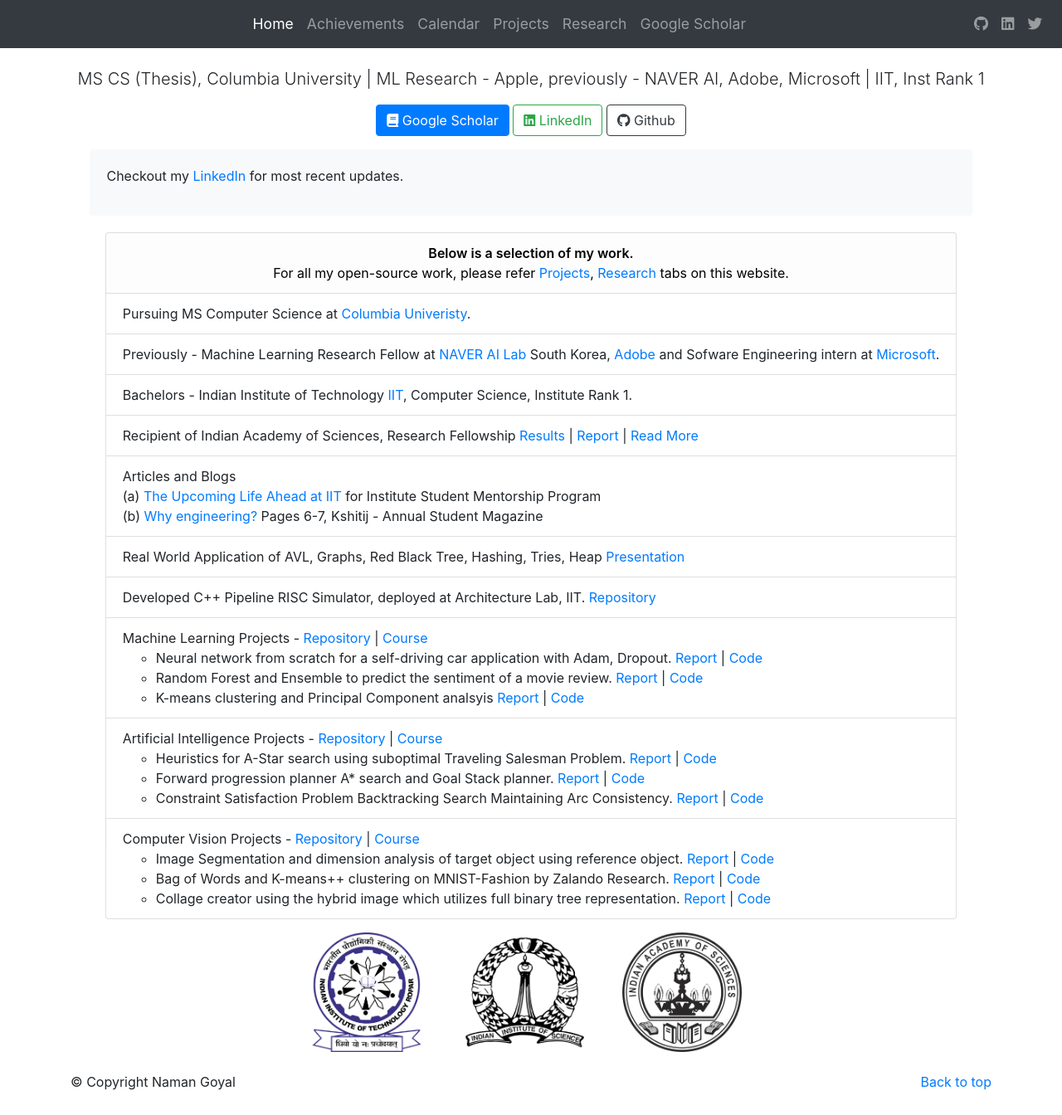
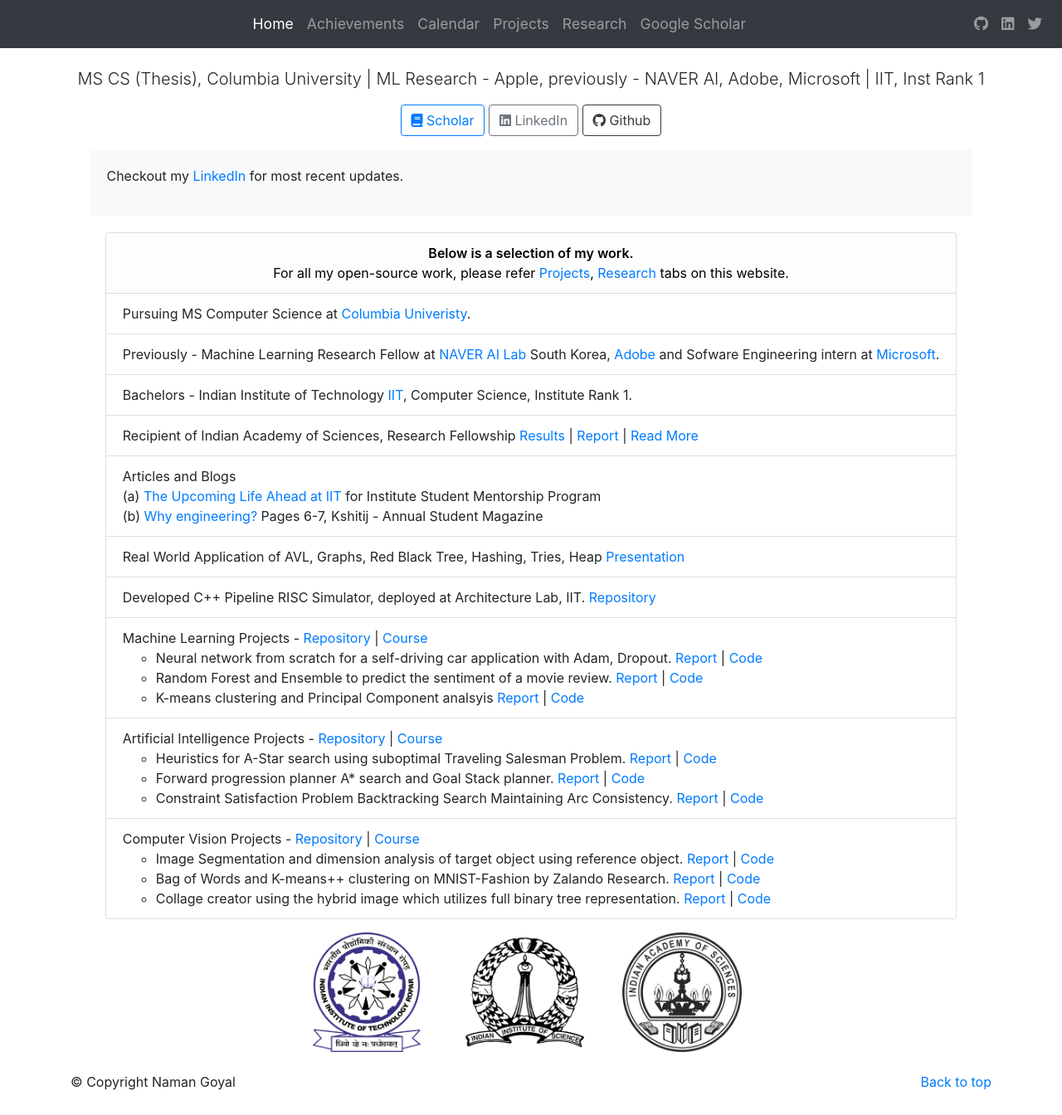
Before and after one commit to thenamangoyal/thenamangoyal.github.io, a Jekyll site: the page built from index.html, in a window 1280 px wide and 1344 px high. Shown: the whole window at 83% size. Built offline with Jekyll 4.4.1, drawn with Linux system fonts in a browser that asks for light colours; nearby versions of some CDN libraries.

Commit message:
Update index.html

```diff
--- a/index.html
+++ b/index.html
@@ -16,9 +16,9 @@ layout: bootstrap
         <!-- <p class="text-center">"It is in your moments of decision that your destiny is shaped."<br>Source: My High-School Notebook &amp; Tony Robbins</p> -->
 
         <p class="text-center">
-            <a target="_blank" href="https://scholar.google.com/citations?user=sFpEW1MAAAAJ&hl=en" class="btn btn-primary"><i
-                    class="fa fa-book"></i> Google Scholar</a>
-            <a target="_blank" href="https://www.linkedin.com/in/goyal-naman/" class="btn btn-outline-success"><i
+            <a target="_blank" href="https://scholar.google.com/citations?user=sFpEW1MAAAAJ&hl=en" class="btn btn-outline-primary"><i
+                    class="fa fa-book"></i> Scholar</a>
+            <a target="_blank" href="https://www.linkedin.com/in/goyal-naman/" class="btn btn-outline-secondary"><i
                     class="fab fa-linkedin"></i> LinkedIn</a>
             <a target="_blank" href="https://github.com/thenamangoyal" class="btn btn-outline-dark"><i
                     class="fab fa-github"></i> Github</a>
```
